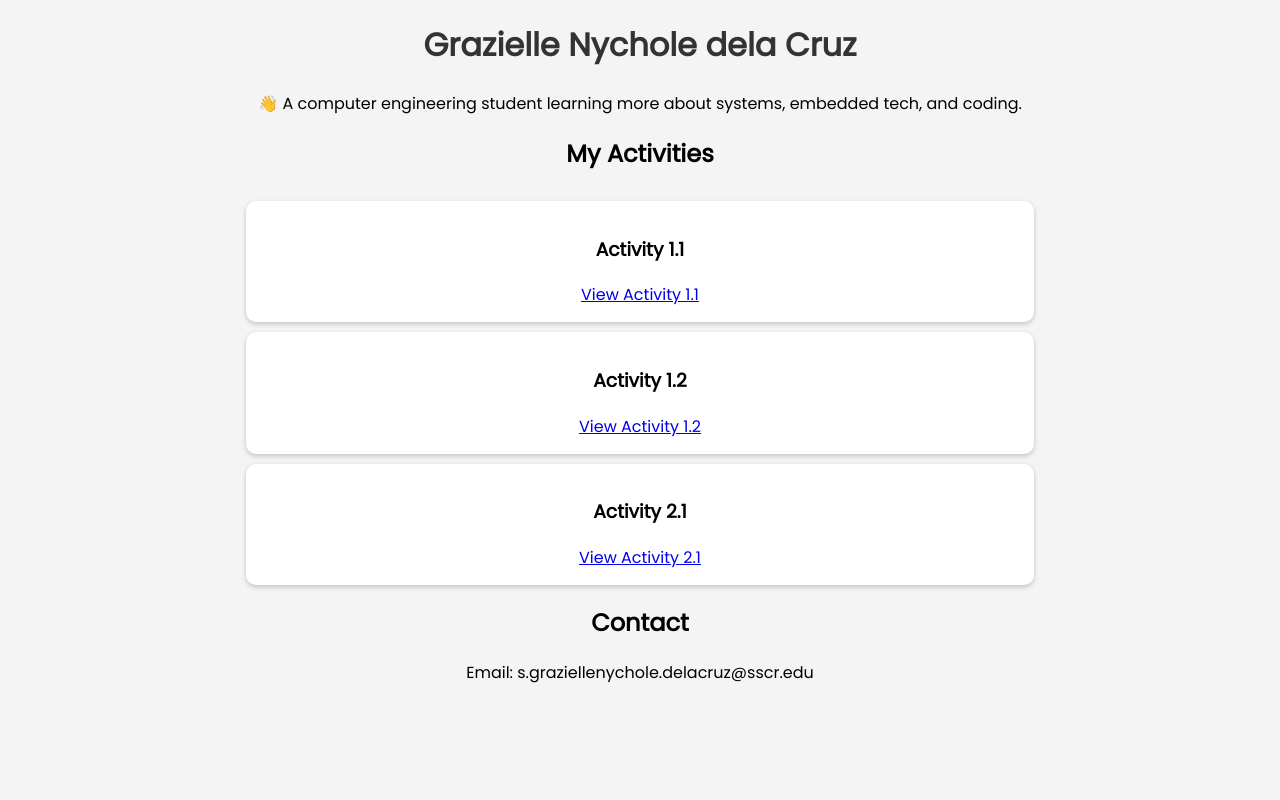
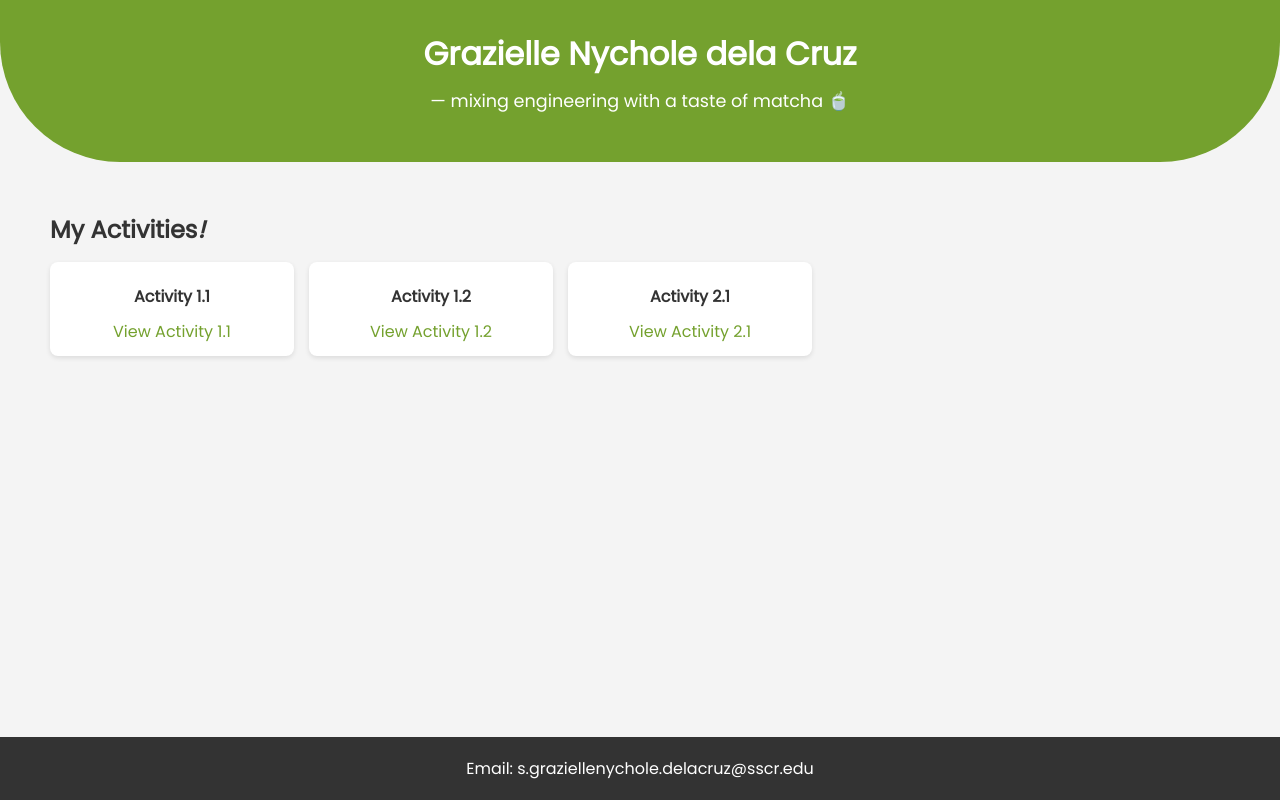
Before and after one commit to nibblys/eSys2, a plain HTML site: page index.html in a window 1280 px wide. Drawn offline with Linux system fonts and the light colour scheme.

Commit message:
Update index.html

```diff
--- a/index.html
+++ b/index.html
@@ -6,26 +6,99 @@
   <link href="https://fonts.googleapis.com/css2?family=Poppins&display=swap" rel="stylesheet">
 
   <style>
-    body { font-family: Poppins, sans-serif; text-align: center; background: #f4f4f4; }
-    img { width: 150px; border-radius: 50%; margin-top: 20px; }
-    h1 { color: #333; }
-    .projects { margin-top: 30px; }
+    body {
+      font-family: Poppins, sans-serif;
+      margin: 0;
+      padding: 0;
+      background: #f4f4f4;
+      display: flex;
+      flex-direction: column;
+      min-height: 100vh;
+    }
+
+    header {
+      background: #74A12E;
+      color: white;
+      padding: 30px 20px;
+      text-align: center;
+      border-bottom-left-radius: 120px;
+      border-bottom-right-radius: 120px;
+    }
+
+    header h1 {
+      margin: 0;
+      font-size: 2rem;
+    }
+
+    header p {
+      margin-top: 10px;
+      font-size: 1.1rem;
+    }
+
+    main {
+      flex: 1;
+      padding: 30px 50px;
+    }
+
+    h2 {
+      color: #333;
+      text-align: left;
+      margin-bottom: 15px;
+    }
+
+    .projects {
+      display: flex;
+      flex-wrap: wrap;
+      gap: 15px;
+    }
+
     .project-card {
       background: white;
-      padding: 15px;
-      margin: 10px auto;
-      width: 60%;
-      border-radius: 10px;
-      box-shadow: 0 2px 5px rgba(0,0,0,0.2);
+      padding: 12px;
+      border-radius: 8px;
+      box-shadow: 0 2px 5px rgba(0,0,0,0.1);
+      flex: 1 1 calc(25% - 15px);
+      min-width: 180px;
+      max-width: 220px;
+      text-align: center;
+      transition: transform 0.2s ease;
+    }
+
+    .project-card:hover {
+      transform: translateY(-5px);
+    }
+
+    .project-card h3 {
+      margin: 10px 0;
+      font-size: 1rem;
+      color: #333;
+    }
+
+    .project-card a {
+      text-decoration: none;
+      color: #74A12E;
+      font-weight: normal;
+    }
+
+    /* FOOTER */
+    footer {
+      background: #333;
+      color: white;
+      text-align: center;
+      padding: 3px;
+      margin-top: auto;
     }
   </style>
 </head>
 
 <body>
+  <header>
     <h1>Grazielle Nychole dela Cruz</h1>
-  <p>👋 A computer engineering student learning more about systems, embedded tech, and coding.</p>
+    <p>— mixing engineering with a taste of matcha 🍵</p>
+  </header>
 
-<h2>My Activities</h2>
+  <main>
+    <h2>My Activities<i>!</i></h2>
     <div class="projects">
       <div class="project-card">
         <h3>Activity 1.1</h3>
@@ -40,8 +113,10 @@
         <a href="activity2.1.html">View Activity 2.1</a>
       </div>
     </div>
+  </main>
 
-  <h2>Contact</h2>
+  <footer>
     <p>Email: s.graziellenychole.delacruz@sscr.edu</p>
+  </footer>
 </body>
 </html>
```
Lines whose indentation alone changed are shown as unchanged.
